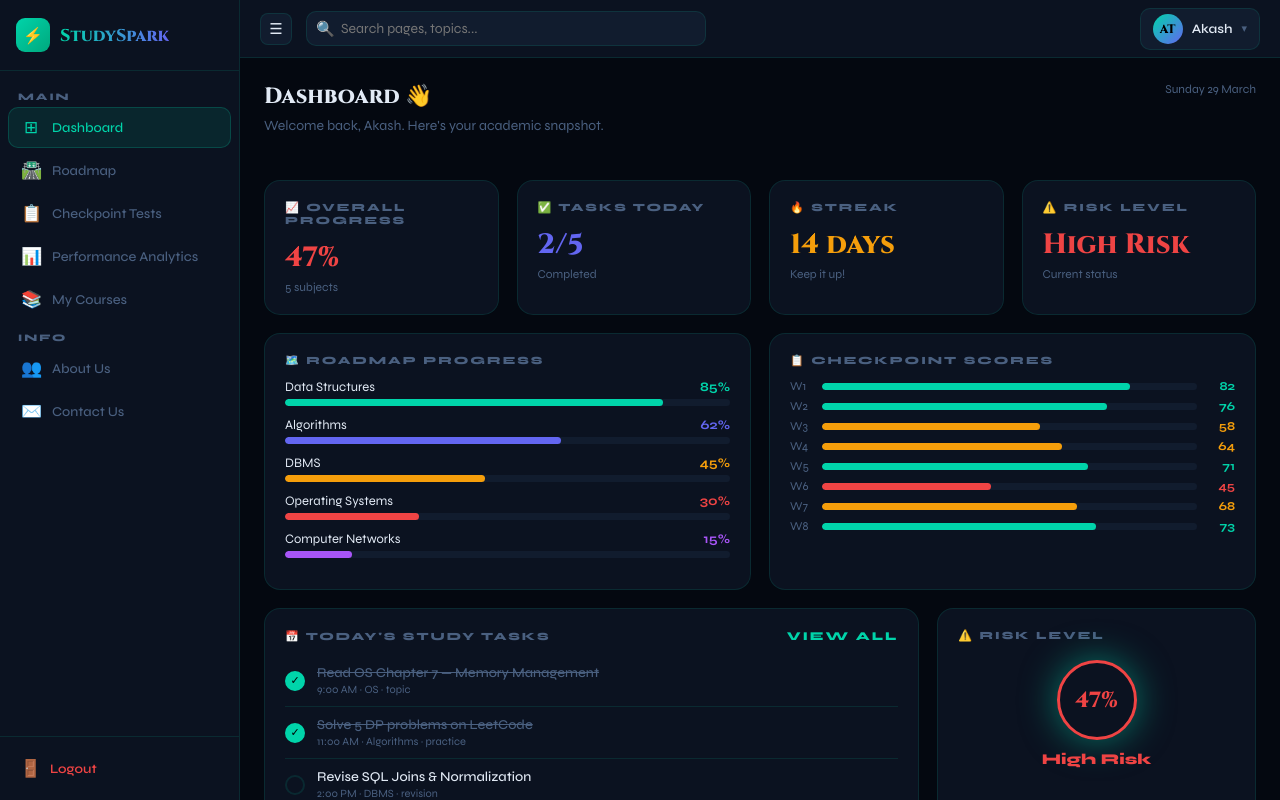
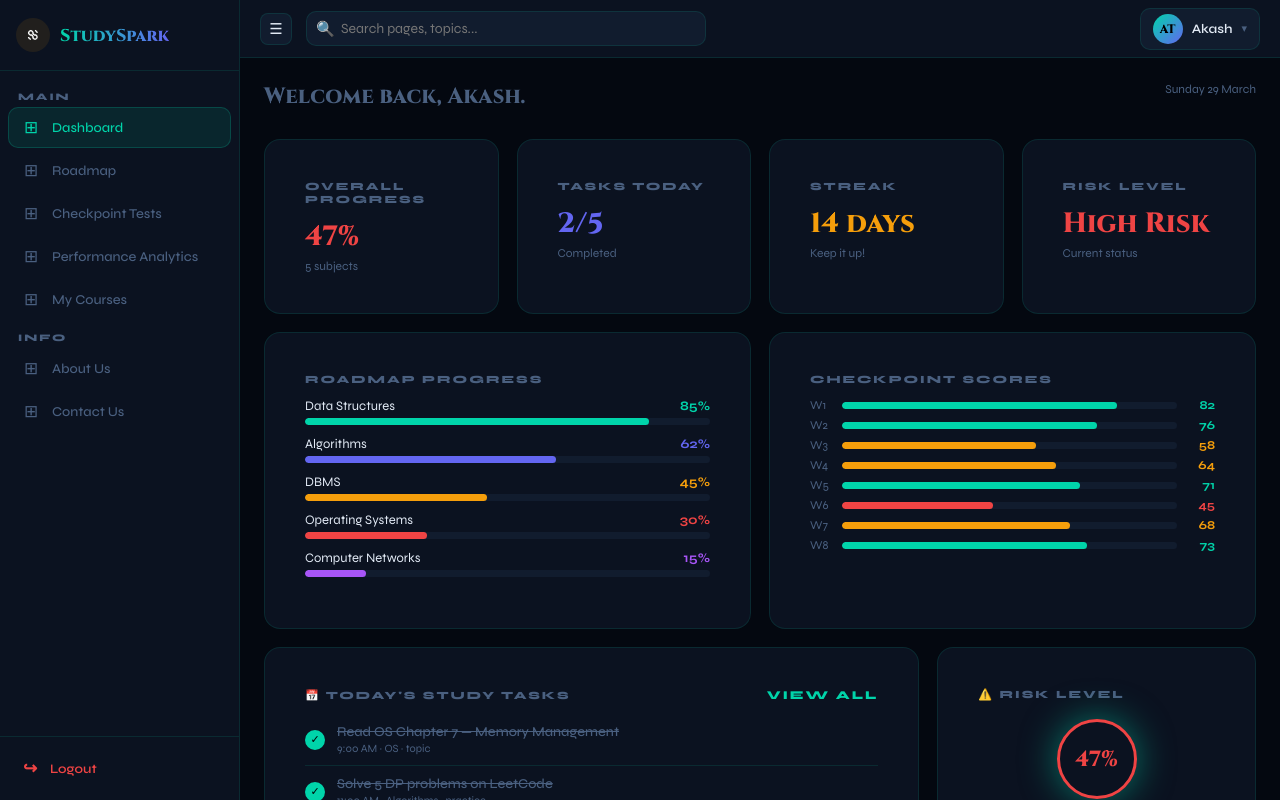
Before and after one commit to just-aakash/StudySpark, a React (Vite) app in the folder frontend/: page /dashboard in a window 1280 px wide. Built offline with nearby package versions, Linux system fonts and the light colour scheme.

Commit message:
feat: improve dashboard UI and update course button functionality

```diff
--- a/frontend/src/pages/CoursePage.jsx
+++ b/frontend/src/pages/CoursePage.jsx
@@ -54,7 +54,7 @@ export default function CoursePage({ user, onCourseSelect }) {
             onCourseSelect(selected);
             navigate("/dashboard");
           }} >
-          Generate My Roadmap →
+          On your way lord commander →
         </button>
       </div>
     </div>
--- a/frontend/src/pages/DashboardPage.jsx
+++ b/frontend/src/pages/DashboardPage.jsx
@@ -2,6 +2,7 @@ import { useState, useEffect, useRef } from "react";
 import "../styles/Dashboard.css";
 import { useNavigate } from "react-router-dom";
 import authService from "../services/authService";
+import logo from "../assets/logo.png";
 
 const MOCK = {
   user: { name: "Akash Tiwari", email: "akash@gla.ac.in", roll: "2415000153", branch: "CSE", sem: "4th", av: "AT" },
@@ -117,13 +118,13 @@ function DashboardPage({ user, courses, theme, setTheme }) {
   const SIDEBAR = [
     { section: "MAIN" },
     { id: "dashboard", icon: "⊞", label: "Dashboard" },
-    { id: "roadmap", icon: "🛣️", label: "Roadmap" },
-    { id: "checkpoint", icon: "📋", label: "Checkpoint Tests" },
-    { id: "analytics", icon: "📊", label: "Performance Analytics" },
-    { id: "courses", icon: "📚", label: "My Courses" },
+    { id: "roadmap", icon: "⊞", label: "Roadmap" },
+    { id: "checkpoint", icon: "⊞", label: "Checkpoint Tests" },
+    { id: "analytics", icon: "⊞", label: "Performance Analytics" },
+    { id: "courses", icon: "⊞", label: "My Courses" },
     { section: "INFO" },
-    { id: "aboutus", icon: "👥", label: "About Us" },
-    { id: "contact", icon: "✉️", label: "Contact Us" },
+    { id: "aboutus", icon: "⊞", label: "About Us" },
+    { id: "contact", icon: "⊞", label: "Contact Us" },
   ];
 
   const searchItems = SIDEBAR.filter(s => s.id && s.label.toLowerCase().includes(search.toLowerCase()));
@@ -147,7 +148,9 @@ function DashboardPage({ user, courses, theme, setTheme }) {
       {/* SIDEBAR */}
       <aside className="sidebar" style={{ "--sw": sbOpen ? "240px" : "62px" }}>
         <div className="sb-top" onClick={() => setSbOpen(s => !s)}>
-          <div className="sb-logo-box">⚡</div>
+          <div className="sb-logo-box">
+            <img src={logo} alt="logo" className="sb-logo-img" />
+          </div>
           <span className={`sb-logo-name ${!sbOpen ? "hide" : ""}`}>StudySpark</span>
         </div>
         <div className="sb-nav">
@@ -163,7 +166,7 @@ function DashboardPage({ user, courses, theme, setTheme }) {
         </div>
         <div className="sb-foot">
           <button className="sb-logout" onClick={() => navigate("/")}>
-            <span className="sb-icon">🚪</span>
+            <span className="sb-icon">↪</span>
             <span className={`sb-lbl ${!sbOpen ? "hide" : ""}`}>Logout</span>
           </button>
         </div>
@@ -203,7 +206,7 @@ function DashboardPage({ user, courses, theme, setTheme }) {
                 </div>
                 <div className="pdrop-item" onClick={() => { setModal({ type: "editProfile" }); setProfOpen(false); }}>✏️<span>Edit Profile</span></div>
                 <div className="pdrop-item" onClick={() => { setModal({ type: "settings" }); setProfOpen(false); }}>⚙️<span>Settings</span></div>
-                <div className="pdrop-item danger" onClick={() => navigate("/")}>🚪<span>Logout</span></div>
+                <div className="pdrop-item danger" onClick={() => navigate("/")}>↪<span>Logout</span></div>
               </div>
             )}
           </div>
@@ -217,8 +220,8 @@ function DashboardPage({ user, courses, theme, setTheme }) {
             <div>
               <div style={{ display: "flex", justifyContent: "space-between", alignItems: "flex-start", marginBottom: 22 }}>
                 <div>
-                  <div className="page-h">Dashboard 👋</div>
-                  <div className="page-sub">Welcome back, {MOCK.user.name.split(" ")[0]}. Here's your academic snapshot.</div>
+                  {/* <div className="page-h">Dashboard 👋</div> */}
+                  <div className="page-h">Welcome back, {MOCK.user.name.split(" ")[0]}.</div>
                 </div>
                 <div style={{ fontSize: 12, color: "var(--muted)" }}>{new Date().toLocaleDateString("en-IN", { weekday: "long", month: "long", day: "numeric" })}</div>
               </div>
@@ -226,10 +229,10 @@ function DashboardPage({ user, courses, theme, setTheme }) {
               {/* STAT CARDS */}
               <div className="g4">
                 {[
-                  { icon: "📈", label: "Overall Progress", val: `${risk}%`, sub: "5 subjects", color: riskColor },
-                  { icon: "✅", label: "Tasks Today", val: `${doneTasks}/${tasks.length}`, sub: "Completed", color: "var(--accent3)" },
-                  { icon: "🔥", label: "Streak", val: "14 days", sub: "Keep it up!", color: "var(--accent4)" },
-                  { icon: "⚠️", label: "Risk Level", val: riskLabel, sub: "Current status", color: riskColor },
+                  { label: "Overall Progress", val: `${risk}%`, sub: "5 subjects", color: riskColor },
+                  { label: "Tasks Today", val: `${doneTasks}/${tasks.length}`, sub: "Completed", color: "var(--accent3)" },
+                  { label: "Streak", val: "14 days", sub: "Keep it up!", color: "var(--accent4)" },
+                  { label: "Risk Level", val: riskLabel, sub: "Current status", color: riskColor },
                 ].map(s => (
                   <div className="wg" key={s.label} onClick={() => setModal({ type: "stat", data: s })}>
                     <div className="wg-title">{s.icon} {s.label}</div>
@@ -242,7 +245,7 @@ function DashboardPage({ user, courses, theme, setTheme }) {
               <div className="g2">
                 {/* ROADMAP PROGRESS */}
                 <div className="wg" onClick={() => setModal({ type: "roadmap" })}>
-                  <div className="wg-title">🗺️ Roadmap Progress</div>
+                  <div className="wg-title">Roadmap Progress</div>
                   {MOCK.roadmap.map(r => (
                     <div key={r.topic} style={{ marginBottom: 11 }}>
                       <div style={{ display: "flex", justifyContent: "space-between", fontSize: 13, marginBottom: 4 }}>
@@ -255,7 +258,7 @@ function DashboardPage({ user, courses, theme, setTheme }) {
 
                 {/* CHECKPOINT SCORES */}
                 <div className="wg" onClick={() => setModal({ type: "cpScores" })}>
-                  <div className="wg-title">📋 Checkpoint Scores</div>
+                  <div className="wg-title">Checkpoint Scores</div>
                   {MOCK.cpScores.map(c => (
                     <div key={c.week} style={{ display: "flex", alignItems: "center", gap: 8, marginBottom: 6 }}>
                       <span style={{ fontSize: 12, color: "var(--muted)", width: 24 }}>{c.week}</span>
@@ -298,7 +301,7 @@ function DashboardPage({ user, courses, theme, setTheme }) {
               <div className="g2">
                 {/* WEAK TOPIC HEATMAP */}
                 <div className="wg" onClick={() => setModal({ type: "heatmap" })}>
-                  <div className="wg-title">🔥 Weak Topic Heatmap</div>
+                  <div className="wg-title">Weak Topic Heatmap</div>
                   <div style={{ display: "grid", gridTemplateColumns: "repeat(4,1fr)", gap: 8 }}>
                     {MOCK.weakTopics.map(t => (
                       <div key={t.t} className="heat-cell"
@@ -317,7 +320,7 @@ function DashboardPage({ user, courses, theme, setTheme }) {
                     {["S","M","T","W","T","F","S"].map((d,i) => <div key={i} style={{ flex: 1, fontSize: 10, textAlign: "center", color: "var(--muted)" }}>{d}</div>)}
                   </div>
                   {MOCK.consistency.map((wk, wi) => (
-                    <div key={wi} style={{ display: "grid", gridTemplateColumns: "repeat(7,1fr)", gap: 3, marginBottom: 3 }}>
+                    <div key={wi} style={{ display: "grid", gridTemplateColumns: "repeat(7,auto)",gridAutoFlow: "column", gap: 6, marginBottom: 3 }}>
                       {wk.map((d, di) => <div key={di} className="day-sq" style={{ background: d ? "var(--accent)" : "var(--surface2)", opacity: d ? 0.75 + wi * 0.03 : 1 }} />)}
                     </div>
                   ))}
@@ -388,7 +391,7 @@ function DashboardPage({ user, courses, theme, setTheme }) {
           {/* ── ROADMAP PAGE ── */}
           {active === "roadmap" && (
             <div>
-              <div className="page-h">🛣️ Study Roadmap</div>
+              <div className="page-h">Study Roadmap</div>
               <div className="page-sub">Your personalized learning path — zigzag through each milestone.</div>
               <div style={{ maxWidth: 700, margin: "0 auto", position: "relative" }}>
                 {MOCK.roadPath.map((node, i) => (
@@ -422,7 +425,7 @@ function DashboardPage({ user, courses, theme, setTheme }) {
           {/* ── CHECKPOINT TESTS ── */}
           {active === "checkpoint" && (
             <div>
-              <div className="page-h">📋 Checkpoint Tests</div>
+              <div className="page-h">Checkpoint Tests</div>
               <div className="page-sub">AI-generated conceptual questions. Your score shapes your roadmap.</div>
 
               {!testState.started ? (
@@ -431,7 +434,7 @@ function DashboardPage({ user, courses, theme, setTheme }) {
                     {MOCK.upcoming.map((c,i) => (
                       <div key={i} className="wg">
                         <div style={{ fontFamily: "var(--display)", fontSize: 17, fontWeight: 700, marginBottom: 8 }}>{c.title}</div>
-                        <div style={{ fontSize: 13, color: "var(--muted)", marginBottom: 12 }}>📅 {c.date} · {c.topics.join(", ")}</div>
+                        <div style={{ fontSize: 13, color: "var(--muted)", marginBottom: 12 }}>{c.date} · {c.topics.join(", ")}</div>
                         <Countdown days={c.days} />
                         <button className="btn-primary" style={{ marginTop: 16, width: "100%", padding: "11px", fontSize: 14 }} onClick={startTest}>Start Test →</button>
                       </div>
@@ -443,7 +446,7 @@ function DashboardPage({ user, courses, theme, setTheme }) {
                       <span style={{ fontSize: 13, fontWeight: 700, color: "var(--muted)", width: 28 }}>{c.week}</span>
                       <div className="bar-track" style={{ flex: 1 }}><div className="bar-fill" style={{ width: `${c.s}%`, background: c.s >= 70 ? "var(--green)" : c.s >= 50 ? "var(--yellow)" : "var(--red)" }} /></div>
                       <span style={{ fontWeight: 800, color: c.s >= 70 ? "var(--green)" : c.s >= 50 ? "var(--yellow)" : "var(--red)", width: 36, textAlign: "right" }}>{c.s}%</span>
-                      <span style={{ fontSize: 12, color: "var(--muted)", width: 70 }}>{c.s >= 70 ? "✅ Passed" : c.s >= 50 ? "⚠️ Average" : "❌ Failed"}</span>
+                      <span style={{ fontSize: 12, color: "var(--muted)", width: 70 }}>{c.s >= 70 ? "  Passed" : c.s >= 50 ? "  Average" : "  Failed"}</span>
                     </div>
                   ))}
                 </>
@@ -572,20 +575,19 @@ function DashboardPage({ user, courses, theme, setTheme }) {
           )}
 
           {/* ── ABOUT US ── */}
-          {active === "aboutus" && (
             <div>
               <div className="page-h">👥 About StudySpark</div>
               <div style={{ background: "var(--surface)", border: "1px solid var(--border)", borderRadius: 16, padding: 28, marginBottom: 24 }}>
                 <div style={{ fontFamily: "var(--display)", fontSize: 20, fontWeight: 700, color: "var(--accent)", marginBottom: 12 }}>StudySpark – AI Habit Forge</div>
-                <p style={{ color: "var(--muted)", lineHeight: 1.8 }}>An AI-based preventive academic monitoring and adaptive study management system designed to improve student consistency and academic performance at GLA University, Mathura. B.Tech CSE 2025–26 project under Dr. Sayantan Sinha.</p>
+                <p style={{ color: "var(--muted)", lineHeight: 1.8 }}>An AI-based preventive academic monitoring and adaptive study management system designed to improve student consistency and academic performance</p>
               </div>
               <div style={{ display: "grid", gridTemplateColumns: "repeat(auto-fit,minmax(180px,1fr))", gap: 18 }}>
                 {[
-                  { name: "Akash Tiwari", roll: "2415000153", role: "Team Lead & Backend", av: "AT", col: "#00d4aa" },
-                  { name: "Akash Foujdar", roll: "2415000147", role: "Frontend Dev", av: "AF", col: "#6366f1" },
-                  { name: "Lakshay Sharma", roll: "2415000883", role: "AI/ML Engineer", av: "LS", col: "#f59e0b" },
-                  { name: "Dhruv Tyagi", roll: "2415000548", role: "Database & API", av: "DT", col: "#ef4444" },
-                  { name: "Jayant Kumar", roll: "2415000728", role: "UI/UX Designer", av: "JK", col: "#a855f7" },
+                  { name: "Akash Tiwari", role: "UI/UX & Frontend Dev", av: "AT", col: "#00d4aa" },
+                  { name: "Akash Foujdar", role: "Backend", av: "AF", col: "#6366f1" },
+                  { name: "Lakshay Sharma", role: "Frontend Dev", av: "LS", col: "#f59e0b" },
+                  { name: "Dhruv Tyagi", role: "Backend & API", av: "DT", col: "#ef4444" },
+                  { name: "Jayant Kumar", role: "Database", av: "JK", col: "#a855f7" },
                 ].map(m => (
                   <div key={m.roll} className="wg" style={{ textAlign: "center" }}>
                     <div style={{ width: 56, height: 56, borderRadius: "50%", background: m.col+"22", color: m.col, display: "flex", alignItems: "center", justifyContent: "center", fontSize: 18, fontWeight: 800, margin: "0 auto 12px", fontFamily: "var(--display)" }}>{m.av}</div>
@@ -596,7 +598,7 @@ function DashboardPage({ user, courses, theme, setTheme }) {
                 ))}
               </div>
             </div>
-          )}
+
 
           {/* ── CONTACT ── */}
           {active === "contact" && (
@@ -618,7 +620,7 @@ function DashboardPage({ user, courses, theme, setTheme }) {
                   <button className="btn-primary" style={{ width: "100%", padding: "12px", fontSize: 15 }}>Send Message →</button>
                 </div>
                 <div style={{ display: "flex", flexDirection: "column", gap: 14 }}>
-                  {[["📍","Address","GLA University, Mathura, UP 281406"],["📧","Email","studyspark@gla.ac.in"],["👨‍🏫","Supervisor","Dr. Sayantan Sinha"],["🎓","Dept.","Computer Engineering & Applications"]].map(([ic,l,v]) => (
+                  {[["📍","Address","GLA University, Mathura, UP 281406"],["📧","Email","studyspark@gla.ac.in"],["🎓","Team","StudySpark: AI Habit Forge"]].map(([ic,l,v]) => (
                     <div key={l} style={{ background: "var(--surface)", border: "1px solid var(--border)", borderRadius: 14, padding: "16px 18px", display: "flex", gap: 14, alignItems: "center" }}>
                       <span style={{ fontSize: 22 }}>{ic}</span>
                       <div><div style={{ fontSize: 11, color: "var(--muted)", fontWeight: 700, textTransform: "uppercase", letterSpacing: 1 }}>{l}</div><div style={{ fontSize: 14, fontWeight: 600, marginTop: 2 }}>{v}</div></div>
--- a/frontend/src/styles/Dashboard.css
+++ b/frontend/src/styles/Dashboard.css
@@ -3,8 +3,8 @@
   .sidebar { width: var(--sw, 240px); background: var(--surface); border-right: 1px solid var(--border);
     display: flex; flex-direction: column; transition: width 0.25s ease; overflow: hidden; flex-shrink: 0; z-index: 50; }
   .sb-top { padding: 18px 16px; border-bottom: 1px solid var(--border); display: flex; align-items: center; gap: 10px; cursor: pointer; flex-shrink: 0; }
-  .sb-logo-box { width: 34px; height: 34px; background: linear-gradient(135deg,var(--accent),#00a87d); border-radius: 9px;
-    display: flex; align-items: center; justify-content: center; font-size: 16px; font-weight: 900; color: #000; flex-shrink: 0; }
+  /* .sb-logo-box { width: 34px; height: 34px; background: linear-gradient(135deg,var(--accent),#00a87d); border-radius: 9px;
+    display: flex; align-items: center; justify-content: center; font-size: 16px; font-weight: 900; color: #000; flex-shrink: 0; } */
   .sb-logo-name { font-family: var(--display); font-weight: 800; font-size: 17px;
     background: linear-gradient(90deg,var(--accent),var(--accent3)); -webkit-background-clip: text; -webkit-text-fill-color: transparent; white-space: nowrap; }
   .sb-nav { flex: 1; padding: 10px 8px; overflow-y: auto; }
@@ -45,12 +45,12 @@
   .pdrop-item.danger { color: var(--red); }
   /* CONTENT */
   .dash-content { flex: 1; overflow-y: auto; padding: 24px; }
-  .page-h { font-family: var(--display); font-size: 22px; font-weight: 800; margin-bottom: 6px; }
+  .page-h { font-family: var(--display); font-size: 22px; font-weight: 800; margin-bottom: 6px; color: var(--muted); }
   .page-sub { font-size: 14px; color: var(--muted); margin-bottom: 24px; }
   .g2 { display: grid; grid-template-columns: 1fr 1fr; gap: 18px; margin-bottom: 18px; }
   .g3 { display: grid; grid-template-columns: 1fr 1fr 1fr; gap: 18px; margin-bottom: 18px; }
   .g4 { display: grid; grid-template-columns: repeat(4,1fr); gap: 18px; margin-bottom: 18px; }
-  .wg { background: var(--surface); border: 1px solid var(--border); border-radius: 16px; padding: 20px; cursor: pointer; transition: all 0.25s; }
+  .wg { background: var(--surface); border: 1px solid var(--border); border-radius: 16px; padding: 40px; cursor: pointer; transition: all 0.25s; }
   .wg:hover { border-color: var(--accent); transform: translateY(-3px); box-shadow: 0 10px 30px rgba(0,212,170,0.07); }
   .wg-title { font-size: 11px; font-weight: 800; text-transform: uppercase; letter-spacing: 2px; color: var(--muted); margin-bottom: 12px; display: flex; align-items: center; gap: 8px; }
   .bar-track { height: 7px; background: var(--surface2); border-radius: 99px; overflow: hidden; }
@@ -62,7 +62,7 @@
   .cd-lbl { font-size: 10px; color: var(--muted); text-transform: uppercase; letter-spacing: 1px; }
   .heat-cell { padding: 8px; border-radius: 8px; cursor: pointer; text-align: center; transition: transform 0.15s; font-size: 11px; }
   .heat-cell:hover { transform: scale(1.06); }
-  .day-sq { width: 100%; aspect-ratio: 1; border-radius: 4px; }
+  .day-sq { width: 14px; height: 14px; border-radius: 3px; }
   .task-row { display: flex; align-items: center; gap: 12px; padding: 10px 0; border-bottom: 1px solid var(--border); }
   .task-cb { width: 20px; height: 20px; border-radius: 50%; border: 2px solid var(--border); display: flex; align-items: center; justify-content: center; cursor: pointer; flex-shrink: 0; transition: all 0.2s; font-size: 11px; }
   .task-cb.done { background: var(--green); border-color: var(--green); color: #000; }
@@ -77,3 +77,12 @@
   .road-connector { position: absolute; width: 3px; background: var(--border); left: 50%; transform: translateX(-50%); }
   @media(max-width:900px){ .g3{grid-template-columns:1fr 1fr} .g4{grid-template-columns:1fr 1fr} }
   @media(max-width:600px){ .g2,.g3,.g4{grid-template-columns:1fr} .sidebar{position:absolute;height:100%;z-index:100} }
+  .sb-logo-img {
+  width: 34px;
+  height: 34px;
+  background: transparent;   /* 👈 remove bg */
+  border-radius: 50%;          /* optional */
+  display: flex;
+  align-items: center;
+  justify-content: center;
+  }
```
